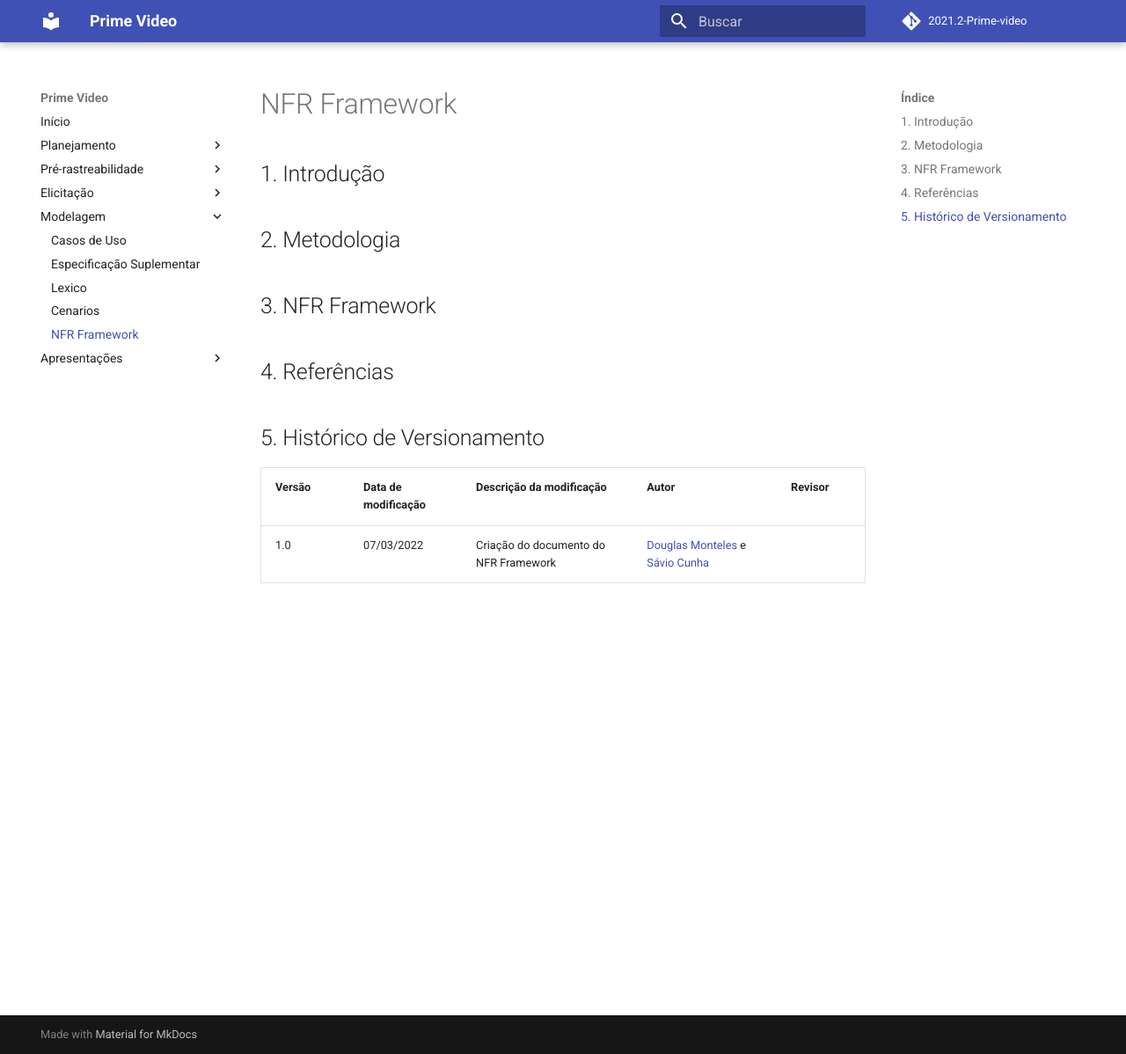
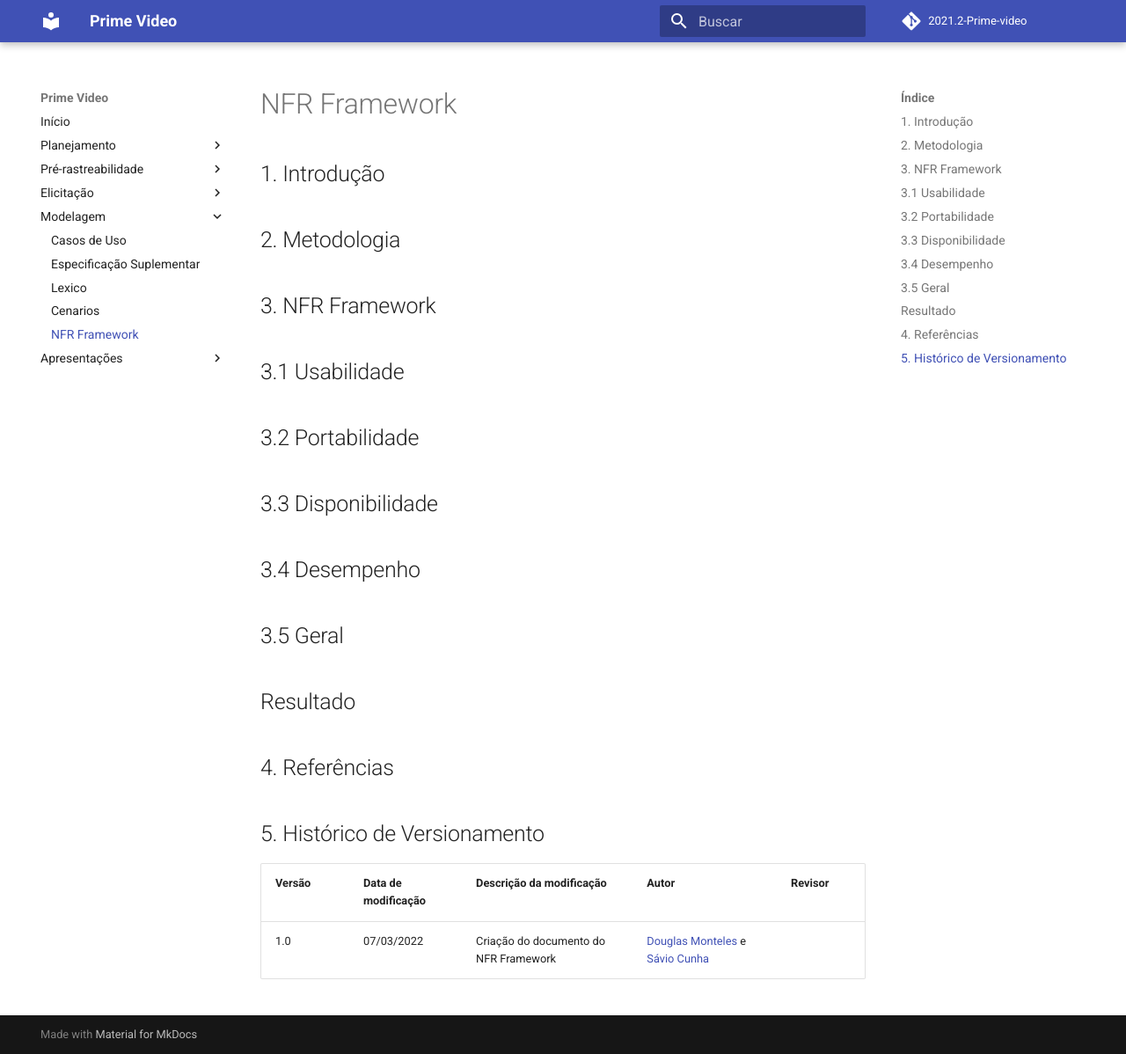
Before and after one commit to Requisitos-de-Software/2021.2-Prime-video, an MkDocs documentation site: the page built from docs/modelagem/nfr_framework.md, in a window 1280 px wide and 1198 px high. Shown: the whole window at 88% size. Built offline with MkDocs 1.6.1 and Material for MkDocs 9.7.7, drawn with Linux system fonts in a browser that asks for light colours; comment, search, counter and statistics services are not loaded.

Commit message:
docs: Adicionando mais subtópicos
Co-authored-by: douglasmonteles <silvadouglas328@gmail.com>
Co-authored-by: savioc2 <saviocunha61@gmail.com>

```diff
--- a/docs/modelagem/nfr_framework.md
+++ b/docs/modelagem/nfr_framework.md
@@ -10,7 +10,17 @@
 
 ## 3. NFR Framework
 
+## 3.1 Usabilidade
 
+## 3.2 Portabilidade
+
+## 3.3 Disponibilidade
+
+## 3.4 Desempenho
+
+## 3.5 Geral
+
+## Resultado
 
 ## 4. Referências
 
```
